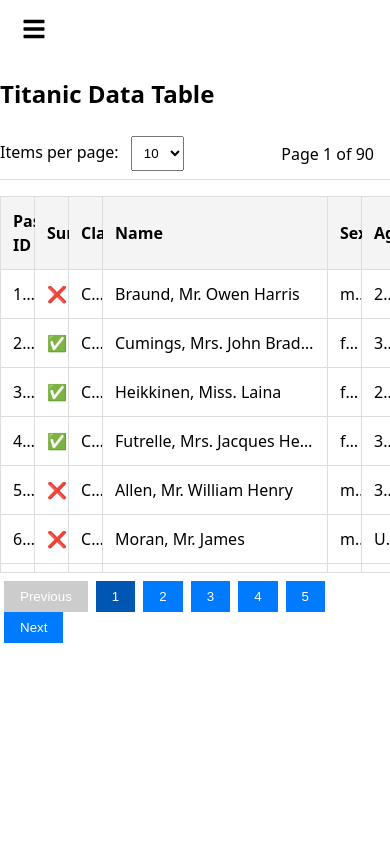
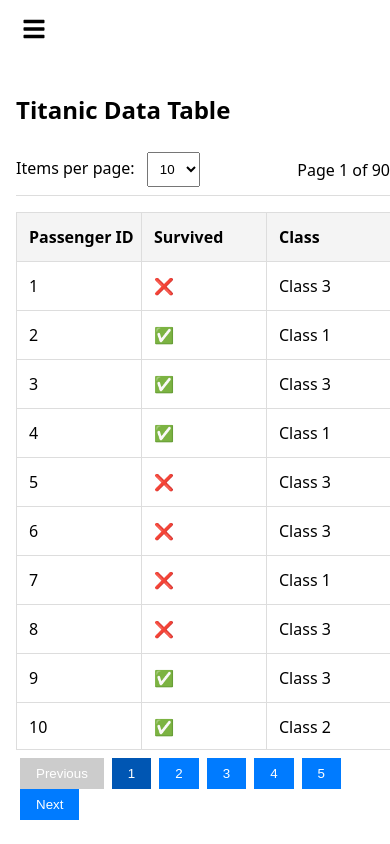
Before and after one commit to Paulinojr/titanic-data, a React (Vite) app: page /data-table in a window 390 px wide. Built offline with nearby package versions, Linux system fonts and the light colour scheme.

Commit message:
fix: fix data table responsiveness

```diff
--- a/src/components/DataTable/DataTable.styles.ts
+++ b/src/components/DataTable/DataTable.styles.ts
@@ -1,15 +1,14 @@
-import styled from "styled-components"
-import { TableContainerProps } from "./DataTable.d"
+import styled from "styled-components";
+import { TableContainerProps } from "./DataTable.d";
 
 export const TableContainer = styled.div<TableContainerProps>`
   width: ${({ isMobile, sidebarOpen }) =>
     isMobile
-      ? "100vw"
+      ? "100%"
       : sidebarOpen
       ? "calc(100% - 200px)"
       : "calc(100vw - 100px)"};
-  overflow-x: auto;
-  max-height: ${({ isMobile }) => (isMobile ? "70vh" : "none")};
+  padding: ${({ isMobile }) => (isMobile ? "1rem" : "0")};
   ${({ isMobile }) =>
     isMobile &&
     `
@@ -25,11 +24,35 @@
   transition: all 0.3s ease;
 `;
 
-export const StyledTable = styled.table`
+export const TableScrollDiv = styled.div`
+  overflow-x: auto;
+  -webkit-overflow-scrolling: touch;
+`;
+
+export const StyledTable = styled.table<{ isMobile: boolean }>`
   width: 100%;
   min-width: 600px;
   border-collapse: collapse;
   table-layout: fixed;
+
+  ${({ isMobile }) =>
+    isMobile &&
+    `
+    overflow-x: auto;
+    -webkit-overflow-scrolling: touch;
+    white-space: nowrap;
+    border-spacing: 0;
+
+    tr{
+      padding: 0.75rem;
+      border: 1px solid #ddd;
+      white-space: nowrap;
+      min-width: 1000px;
+    }
+    th, td {
+       width: 100px;
+    }
+  `}
 `;
 
 export const Th = styled.th`
--- a/src/components/DataTable/DataTable.tsx
+++ b/src/components/DataTable/DataTable.tsx
@@ -9,6 +9,7 @@
   TopPaginationContainer,
   ItemsPerPageSelect,
   PageIndicator,
+  TableScrollDiv,
 } from "./DataTable.styles";
 import { PageTitle, PlotDiv } from "../Common/Common.styles";
 import { usePassengerData } from "../../context/PassengerDataContext";
@@ -65,13 +66,14 @@
               </PageIndicator>
             </TopPaginationContainer>
 
-            <StyledTable>
+            <TableScrollDiv>
+              <StyledTable isMobile={isMobile}>
                 <thead>
                   <tr>
                     <Th>Passenger ID</Th>
                     <Th>Survived</Th>
                     <Th>Class</Th>
-                  <Th style={{ width: "200px" }}>Name</Th>
+                    <Th style={{ width: isMobile ? "" : "200px" }}>Name</Th>
                     <Th>Sex</Th>
                     <Th>Age</Th>
                     <Th>SibSp</Th>
@@ -101,6 +103,7 @@
                   ))}
                 </tbody>
               </StyledTable>
+            </TableScrollDiv>
 
             <PaginationContainer>
               <div>
```
Lines whose indentation alone changed are shown as unchanged.
